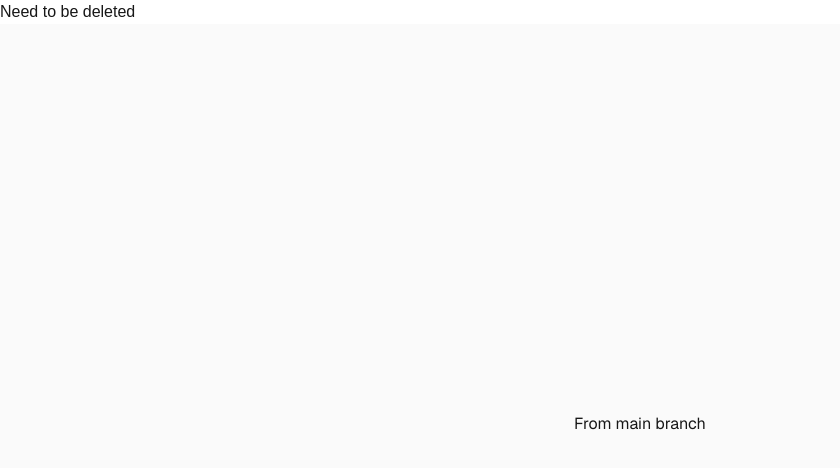
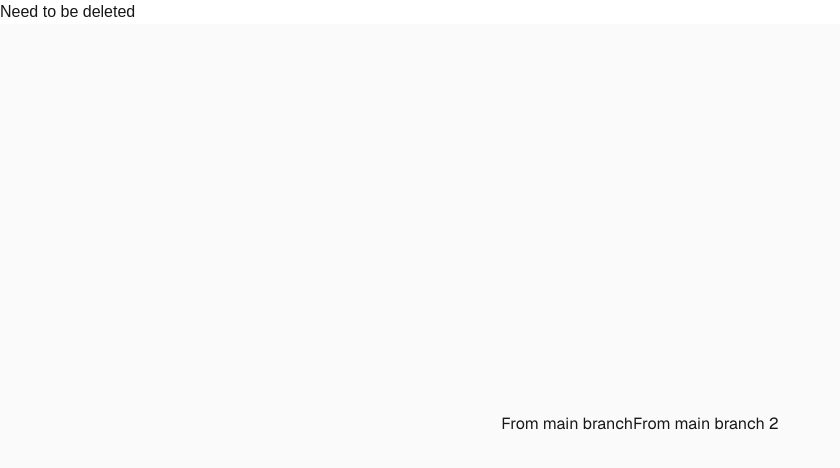
Before and after one commit to Kamesas/Labs, a Next.js app: page / in a window 1280 px wide. Shown: the top 468 px of the page, without its empty margins (0-840 px from the left). Built offline with nearby package versions, Linux system fonts and the light colour scheme.

Commit message:
feat: add changes for intentional merge conflict 2
Yup, there it is

```diff
--- a/src/app/page.tsx
+++ b/src/app/page.tsx
@@ -2,6 +2,8 @@ export default function Home() {
   return (
     <div className="flex min-h-screen items-center justify-center bg-zinc-50 font-sans dark:bg-black">
       <h1 className="from-main-branch">From main branch</h1>
+
+      <h1 className="from-main-branch">From main branch 2</h1>
     </div>
   );
 }
```
